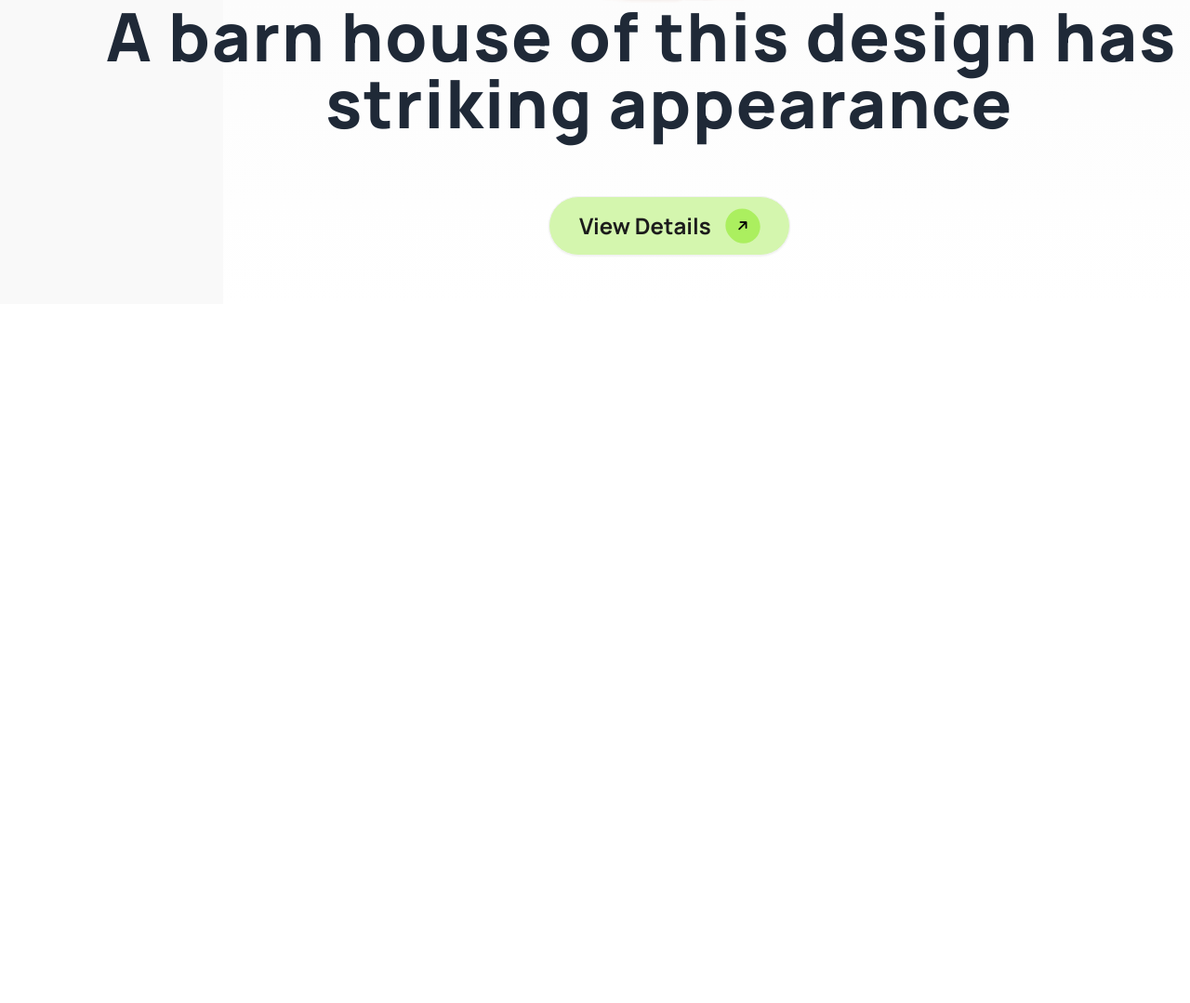
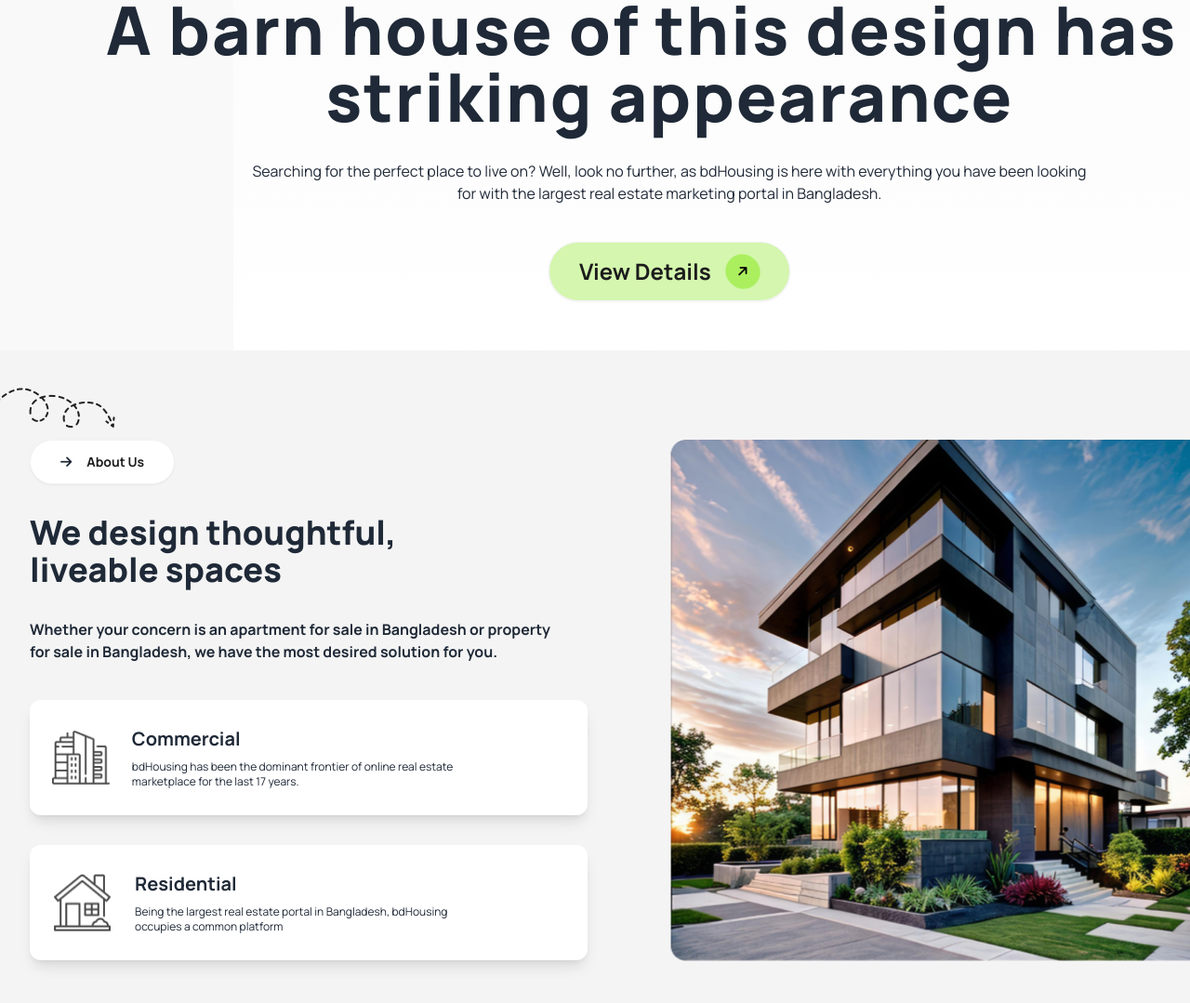
Before and after one commit to Rony7736/Batch-10-Assignment-3, a plain HTML site: page index.html in a window 1280 px wide. Shown: the part 467-1546 px from the top of the page at 93% size. Before the commit the page ends 800 px from the top, so only its background shows below. Drawn offline with nearby package versions, Linux system fonts and the light colour scheme.

Commit message:
completed Design thoughtful Section

```diff
--- a/index.html
+++ b/index.html
@@ -46,10 +46,11 @@
 
 <body class="font-manrope">
 
-    <header class="bg-background">
+    <header class="lg:bg-background">
 
-        <section class="lg:w-[1440px] mx-auto bg-background">
+        <section class="lg:w-[1440px] mx-auto px-4">
 
+          <!-- Nav Section -->
             <nav class="py-8">
                 <div class="navbar bg-base-100 bg-background">
                     <div class="navbar-start">
@@ -95,18 +96,20 @@
                   </div>
             </nav>
 
-            <div class="lg:h-[650px] relative -z-1">
-              <div class="absolute bg-white lg:h-[650px] w-10/12 h-[full] right-0 bg-gradient-to-t from-white to-[#F9F9F9] top-0"></div>
+            <!-- Banner Section -->
+
+            <div class="h-[700px] lg:h-[700px] relative -z-1">
+              <div class="absolute bg-white lg:h-[700px] w-10/12 h-[full] right-0 bg-gradient-to-t from-white to-[#F9F9F9] top-0"></div>
 
             <div class="absolute inset-x-0 top-0 h-16">
               <div class="flex flex-col justify-center items-center mt-8">
                 <img class="w-8/12 lg:w-4/12" src="./assets/banner.png" alt="">
 
               <div class="text-center">
-                <h1 class="text-4xl lg:text-7xl font-black leading-tight mx-auto mb-16 tracking-wide">A barn house of this design has a <br> striking appearance</h1>
-                <p></p>
+                <h1 class="text-4xl lg:text-7xl font-black leading-tight mx-auto mb-8 tracking-wide">A barn house of this design has a <br> striking appearance</h1>
+                <p class="w-8/12 mx-auto mb-10">Searching for the perfect place to live on? Well, look no further, as bdHousing is here with everything you have been looking for with the largest real estate marketing portal in Bangladesh.</p>
 
-                <button class="btn bg-secondary lg:px-8 rounded-full h-16">
+                <button class="btn bg-secondary lg:px-8 rounded-full h-16 mb-8">
                   <a class="text-2xl text-[#1C1C1C] font-bold" href="">View Details</a>
                   <i class="fa-solid fa-arrow-right -rotate-45 bg-primary px-3 py-3 text-black rounded-full ml-2"></i>
                 </button>
@@ -118,16 +121,64 @@
 
         </section>
 
-            <!-- Banner Section -->
+    </header>
 
-        <section class="container mx-auto">
+    <main class="bg-backgroundSecondary">
+
+      <!-- Design thoughtful -->
+        <section class="lg:w-[1440px] mx-auto bg-backgroundSecondary px-8">
+
+          <div class="grid grid-cols-1 lg:grid-cols-2 ">
+
+            <div class="my-8 lg:my-24 relative text-center lg:text-left">
+
+              <div class="  bottom-0 z-10 hidden lg:block">
+                <img class="absolute -top-14 -left-9" src="./assets/Vector.png" alt="">
+              </div>
+
+              <button class="btn bg-white lg:px-8 rounded-full mb-8">
+                <i class="fa-solid fa-arrow-right"></i>
+                <a class="text-sm text-[#1C1C1C] font-bold ml-2" href="">About Us</a>
+              </button>
+
+              <h1 class="text-3xl lg:text-4xl font-extrabold mb-8">We design thoughtful, <br> liveable spaces</h1>
+              <p class="lg:w-[560px] mb-10 font-bold">Whether your concern is an apartment for sale in Bangladesh or property for sale in Bangladesh, we have the most desired solution for you. </p>
+
+              <div class="grid grid-cols-1 lg:grid-rows-2 gap-8 text-left">
+
+                <div class="bg-white flex lg:items-center lg:w-[600px] rounded-xl p-6 shadow-lg">
+                    <div>
+                        <img class="w-[70px]" src="./assets/commercial.png" alt="">
+                    </div>
+                    <div class="ml-6 my-1">
+                        <h3 class="text-xl font-bold mb-2">Commercial</h3>
+                        <p class="w-10/12 text-xs">bdHousing has been the dominant frontier of online real estate marketplace for the last 17 years.</p>
+                    </div>
+                </div>
+
+                <div class="bg-white flex lg:items-center lg:w-[600px] rounded-xl p-6 shadow-lg">
+                    <div>
+                        <img class="w-[70px]" src="./assets/residential.png" alt="">
+                    </div>
+                    <div class="ml-6 my-1">
+                        <h3 class="text-xl font-bold mb-2">Residential</h3>
+                        <p class="w-10/12 text-xs">Being the largest real estate portal in Bangladesh, bdHousing occupies a common platform</p>
+                    </div>
+                </div>
+
+              </div>
+
+            </div>
+
+            <div>
+              <img class="my-6 lg:my-24" src="./assets/Rectangle.png" alt="">
+            </div>
+
+          </div>
 
 
 
         </section>
-    </header>
-
-    <main>
 
     </main>
 
```
